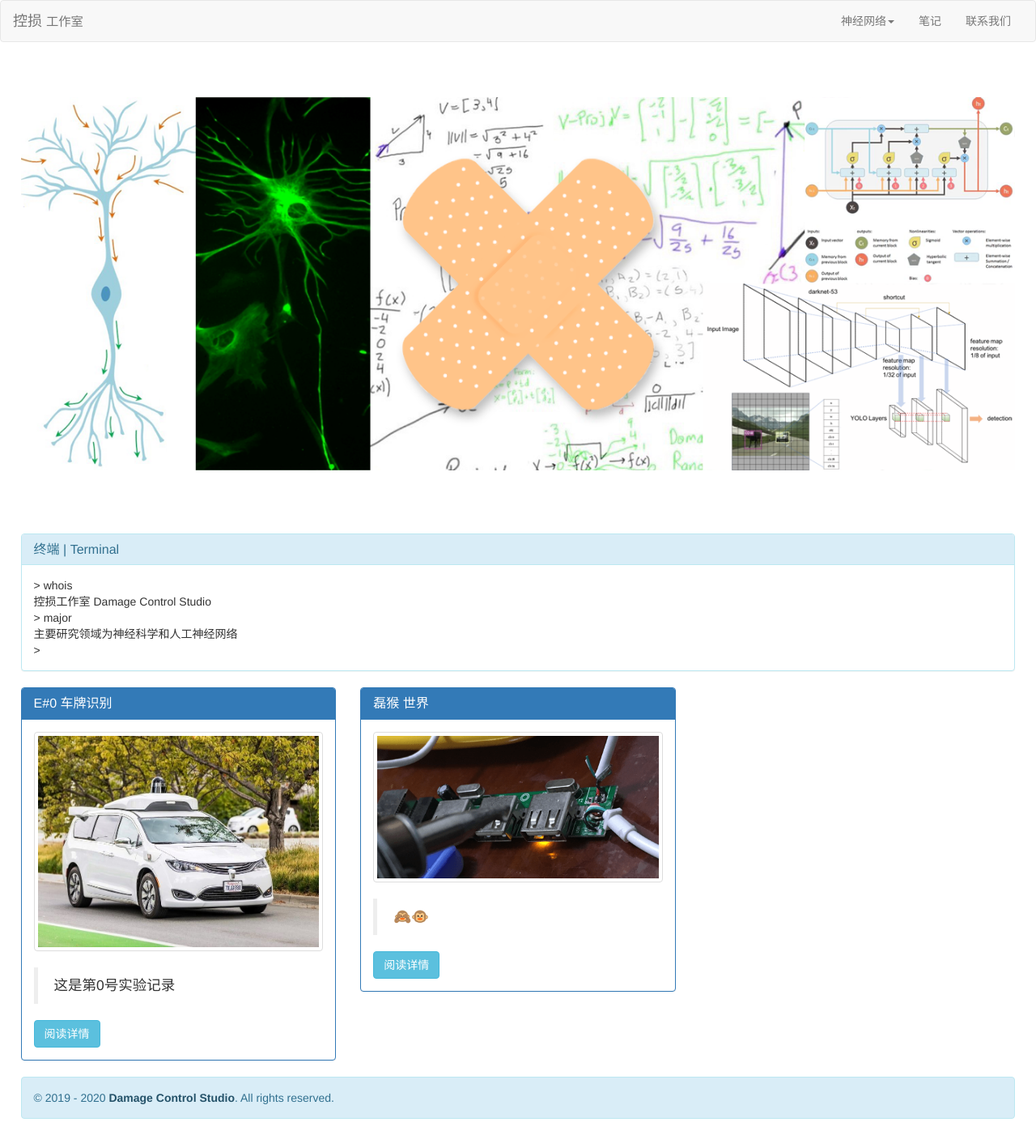
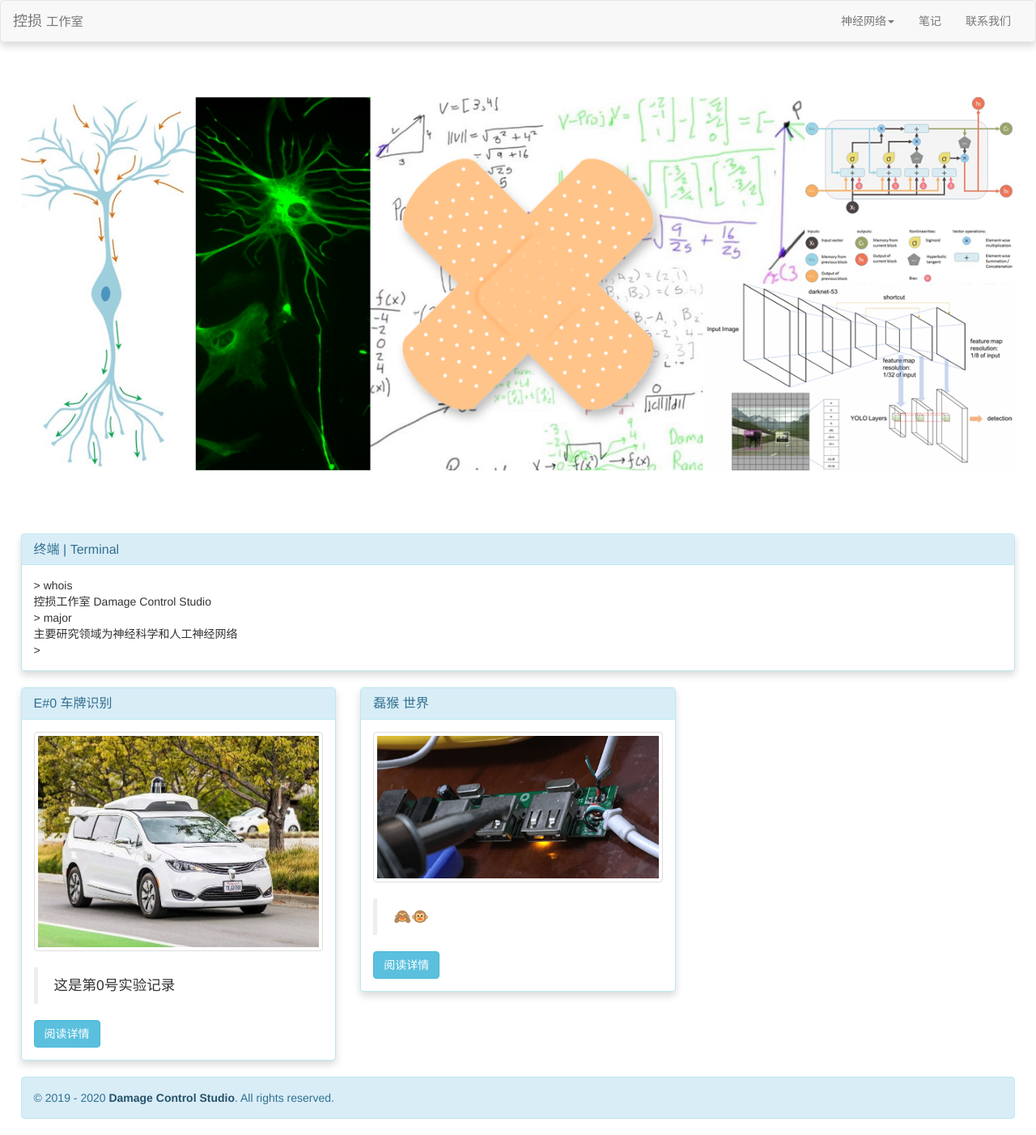
Before and after one commit to DamageControlStudio/HomePage, a Jekyll site: the page built from index.html, in a window 1280 px wide. Shown: the whole page at 81% size. Built offline with Jekyll 4.4.1, drawn with Linux system fonts in a browser that asks for light colours.

Commit message:
添加阴影以及文章列表挂件

```diff
--- a/_includes/footer.html
+++ b/_includes/footer.html
@@ -1,5 +1,5 @@
 <div id="footer">
     <div class="alert alert-info" role="alert">
-        &copy; 2019 - {{site.time | date: '%Y'}} <a href="{{ site.baseurl }}/contact/" class="alert-link">Damage Control Studio</a>. All rights reserved.
+        &copy; 2019 - {{site.time | date: '%Y'}} <a href="{{site.baseurl}}/contact/" class="alert-link">Damage Control Studio</a>. All rights reserved.
     </div>
 </div>
--- a/_includes/header.html
+++ b/_includes/header.html
@@ -2,7 +2,22 @@
 <meta name="viewport" content="width=device-width, initial-scale=1" />
 <link rel="shortcut icon" href="/favicon.ico">
 <title>控损 | Damage Control Studio</title>
-<link rel="stylesheet" href="{{ site.baseurl }}/css/bootstrap.min.css" />
-<script src="{{ site.baseurl }}/js/jquery.min.js"></script>
-<script src="{{ site.baseurl }}/js/bootstrap.min.js"></script>
-<style> #bodyindent { padding-left: 2%; padding-right: 2%; } img { max-width: 100%;}</style>
+<link rel="stylesheet" href="{{site.baseurl}}/css/bootstrap.min.css" />
+<script src="{{site.baseurl}}/js/jquery.min.js"></script>
+<script src="{{site.baseurl}}/js/bootstrap.min.js"></script>
+<style>
+    img {
+        max-width: 100%;
+    }
+    .bodyindent {
+        padding-left: 2%;
+        padding-right: 2%;
+    }
+    .jumbotron-center {
+        background-color: white;
+        text-align: center;
+    }
+    .shadow {
+        box-shadow: 0 .5rem 1rem rgba(0,0,0,.15);
+    }
+</style>
--- a/_includes/nav.html
+++ b/_includes/nav.html
@@ -1,4 +1,4 @@
-<nav class="navbar navbar-default">
+<nav class="navbar navbar-default shadow">
     <div class="container-fluid">
         <div class="navbar-header">
             <button class="navbar-toggle" type="button" data-toggle="collapse" data-target=".bs-navbar-collapse">
@@ -6,7 +6,7 @@
                 <span class="icon-bar"></span>
                 <span class="icon-bar"></span>
             </button>
-            <a class="navbar-brand" href="{{ site.baseurl }}/">
+            <a class="navbar-brand" href="{{site.baseurl}}/">
                 控损 <small>工作室</small>
             </a>
         </div>
@@ -15,14 +15,14 @@
                 <li class="dropdown">
                     <a href="#" class="dropdown-toggle" data-toggle="dropdown">神经网络<b class="caret"></b></a>
                     <ul class="dropdown-menu">
-                        <li><a href="{{ site.baseurl }}/E0-CCPD/">E#0 车牌识别</a></li>
+                        <li><a href="{{site.baseurl}}/E0-CCPD/">E#0 车牌识别</a></li>
                     </ul>
                 </li>
                 <li>
-                    <a href="{{ site.baseurl }}/essay/">笔记</a>
+                    <a href="{{site.baseurl}}/essay/">笔记</a>
                 </li>
                 <li>
-                    <a href="{{ site.baseurl }}/contact/">联系我们</a>
+                    <a href="{{site.baseurl}}/contact/">联系我们</a>
                 </li>
             </ul>
         </div>
--- a/_layouts/default.html
+++ b/_layouts/default.html
@@ -10,8 +10,8 @@
 	</head>
 	<body>
 		{% include nav.html %}
-		<div id="bodyindent">
-        	{{ content }}
+		<div class="bodyindent">
+        	{{content}}
 			{% include footer.html %}
 		</div>
 	</body>
--- a/index.html
+++ b/index.html
@@ -3,12 +3,12 @@
 ---
 
 <!-- 巨幕 -->
-<div class="jumbotron" style="background-color: white; text-align: center;">
+<div class="jumbotron jumbotron-center">
 	<img src="/img/banner.png" />
 </div>
 
 <!-- 装饰件：终端 -->
-<div class="panel panel-info">
+<div class="panel panel-info shadow">
 	<div class="panel-heading">
 		<h3 class="panel-title">终端 | Terminal</h3>
 	</div>
@@ -36,16 +36,16 @@
 <!-- 展示项目 -->
 <div class="row">{% for post in site.posts %} {% if post.img %}
 	<div class="col-sm-6 col-md-4">
-		<div class="panel panel-primary">
+		<div class="panel panel-info shadow" >
 			<div class="panel-heading">
-				<h3 class="panel-title">{{ post.title }}</h3>
+				<h3 class="panel-title">{{post.title}}</h3>
 			</div>
 			<div class="panel-body">
 				<div class="thumbnail">
-					<img src="{{ site.baseurl }}/img/{{ post.img }}" />
+					<img src="{{site.baseurl}}/img/{{ post.img }}" />
 				</div>
-				<blockquote><p>{{ post.description }}</p></blockquote>
-				<a class="btn btn-info" href="{{ post.url }}" role="button">阅读详情</a>
+				<blockquote><p>{{post.description}}</p></blockquote>
+				<a class="btn btn-info" href="{{post.url}}" role="button">阅读详情</a>
 			</div>
 		</div>
 	</div>{% endif %} {% endfor %}
```
Also changed, not shown: _layouts/post.html (+17 -1 lines).
